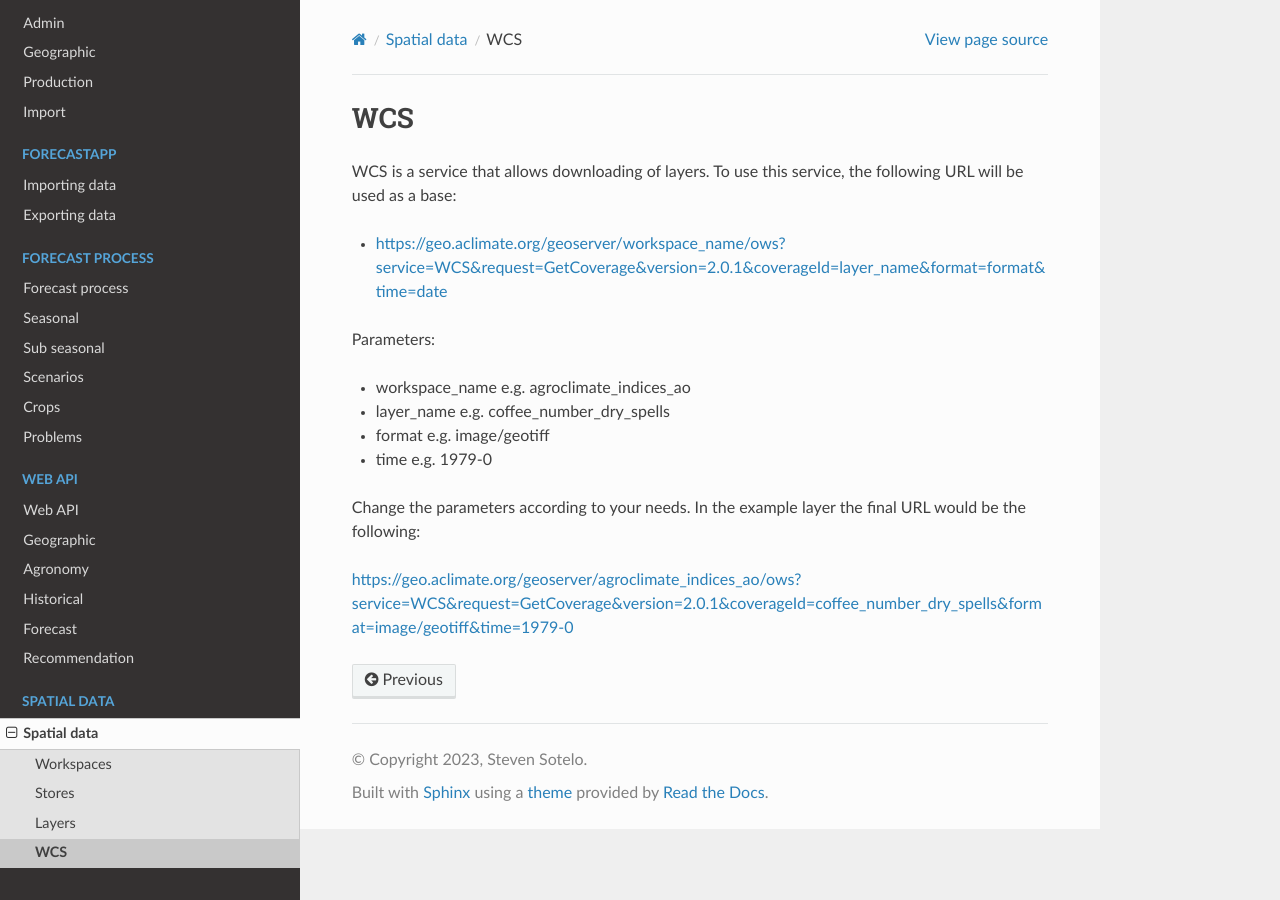
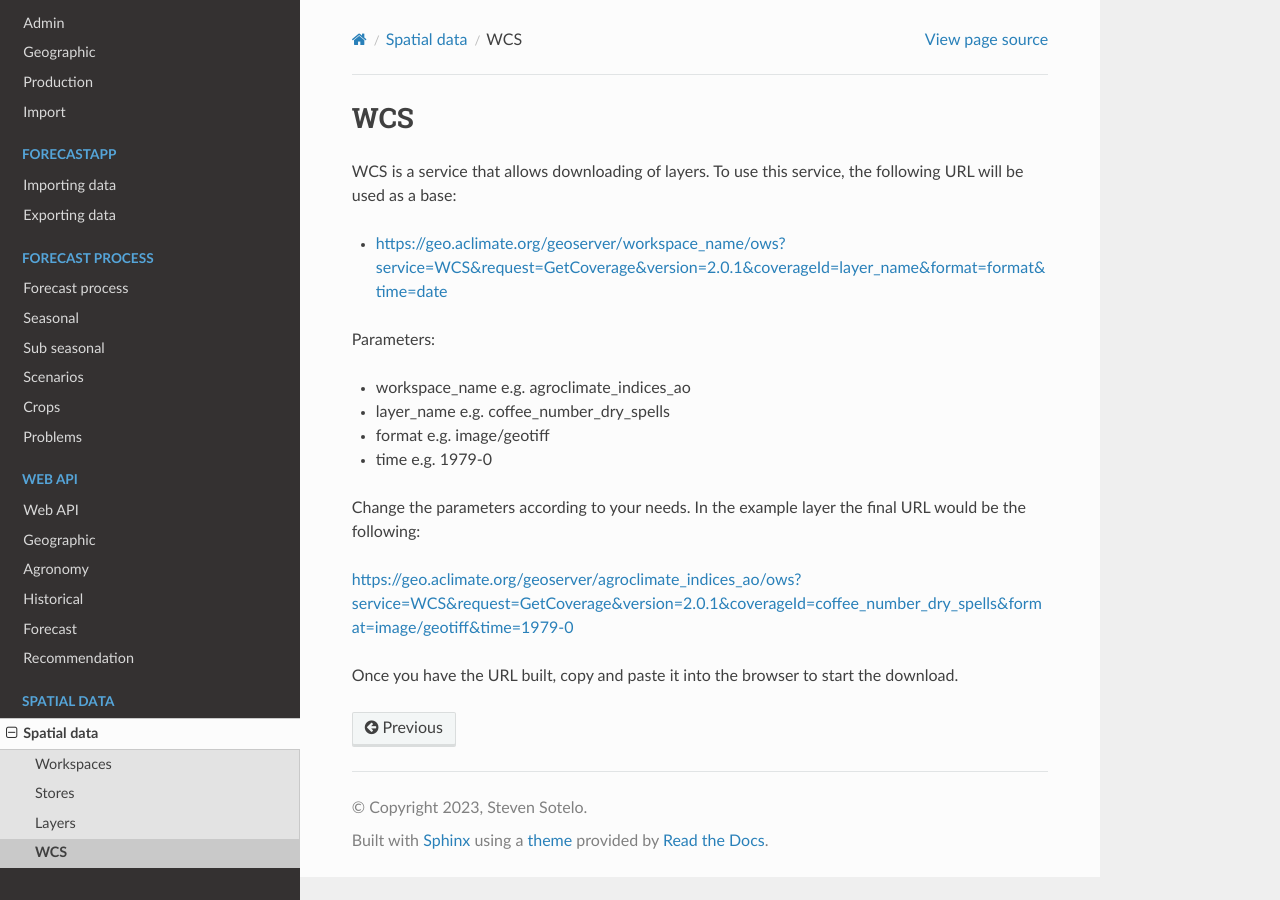
Before and after one commit to stevensotelo/aclimate_docs, a Sphinx documentation site: the page built from docs/source/09-wcs.rst, in a window 1280 px wide. Built offline with Sphinx 7.4.7 and the Read the Docs theme 2.0.0, drawn with Linux system fonts in a browser that asks for light colours.

Commit message:
Update 09-wcs.rst

```diff
--- a/docs/source/09-wcs.rst
+++ b/docs/source/09-wcs.rst
@@ -15,3 +15,5 @@ Parameters:
 Change the parameters according to your needs. In the example layer the final URL would be the following:
 
 https://geo.aclimate.org/geoserver/agroclimate_indices_ao/ows?service=WCS&request=GetCoverage&version=2.0.1&coverageId=coffee_number_dry_spells&format=image/geotiff&time=1979-0
+
+Once you have the URL built, copy and paste it into the browser to start the download.
```
